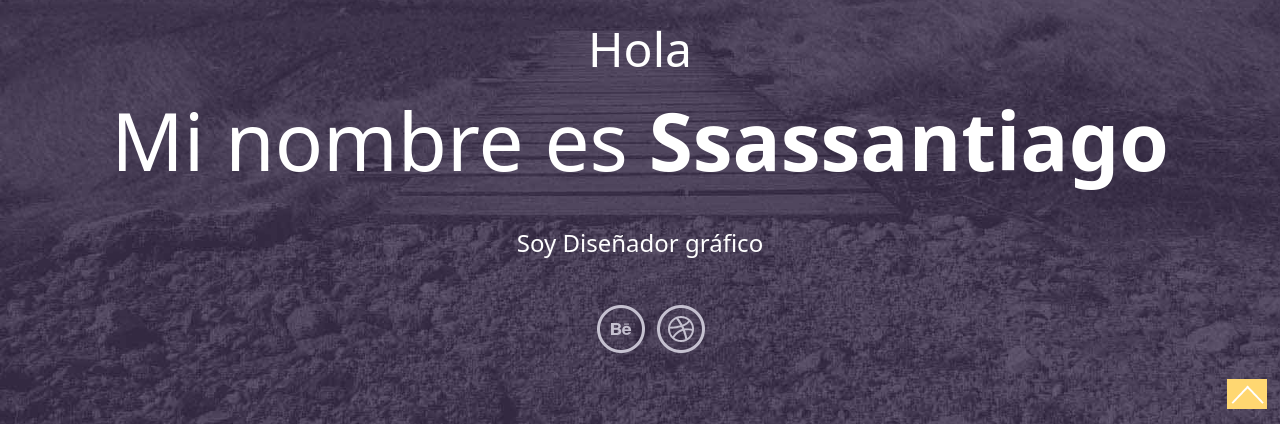
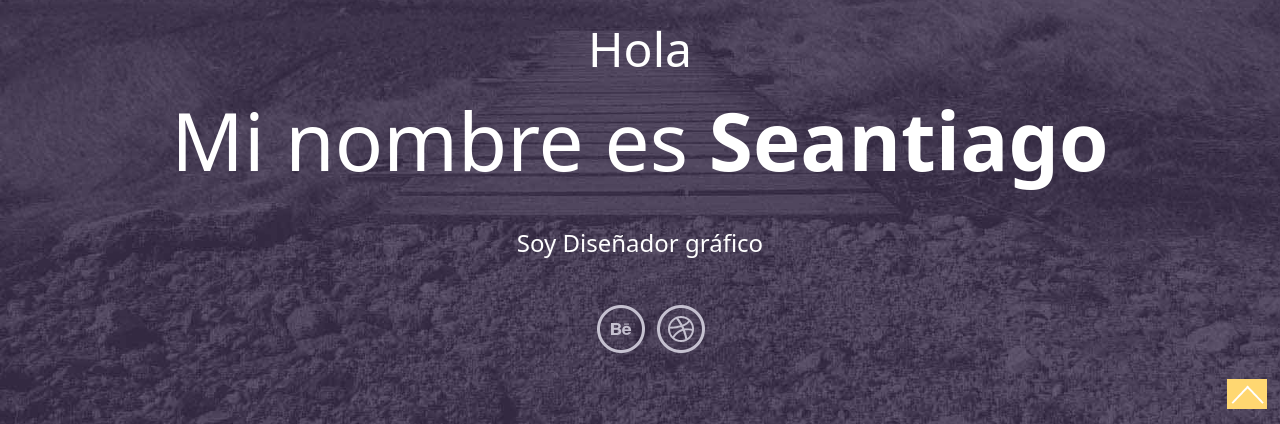
Before and after one commit to dataseek/Proyecto, a website: page Desktop/Coder House/proyecto-final/index.html in a window 1280 px wide. Shown: the part 376-800 px from the top of the page. Drawn offline with nearby package versions, Linux system fonts and the light colour scheme; files that its build step writes are made by us from their sources; files whose address does not match are found by name.

Commit message:
Cambio de prueba

```diff
--- a/Desktop/Coder House/proyecto-final/index.html
+++ b/Desktop/Coder House/proyecto-final/index.html
@@ -58,7 +58,7 @@
 				<div class="header-banner-info text-center">
 					<a href="#"><img src="images/logo.png" alt="" /></a>
 					<h3>Hola</h3>
-					<h1>Mi nombre es <span>Ssassantiago</span> </h1>
+					<h1>Mi nombre es <span>Seantiago</span> </h1>
 					<p>Soy Diseñador gráfico </p>
 					<ul class="social-icons">
 						<li><a href="#"><i class="dribble"></i></a></li>
```
